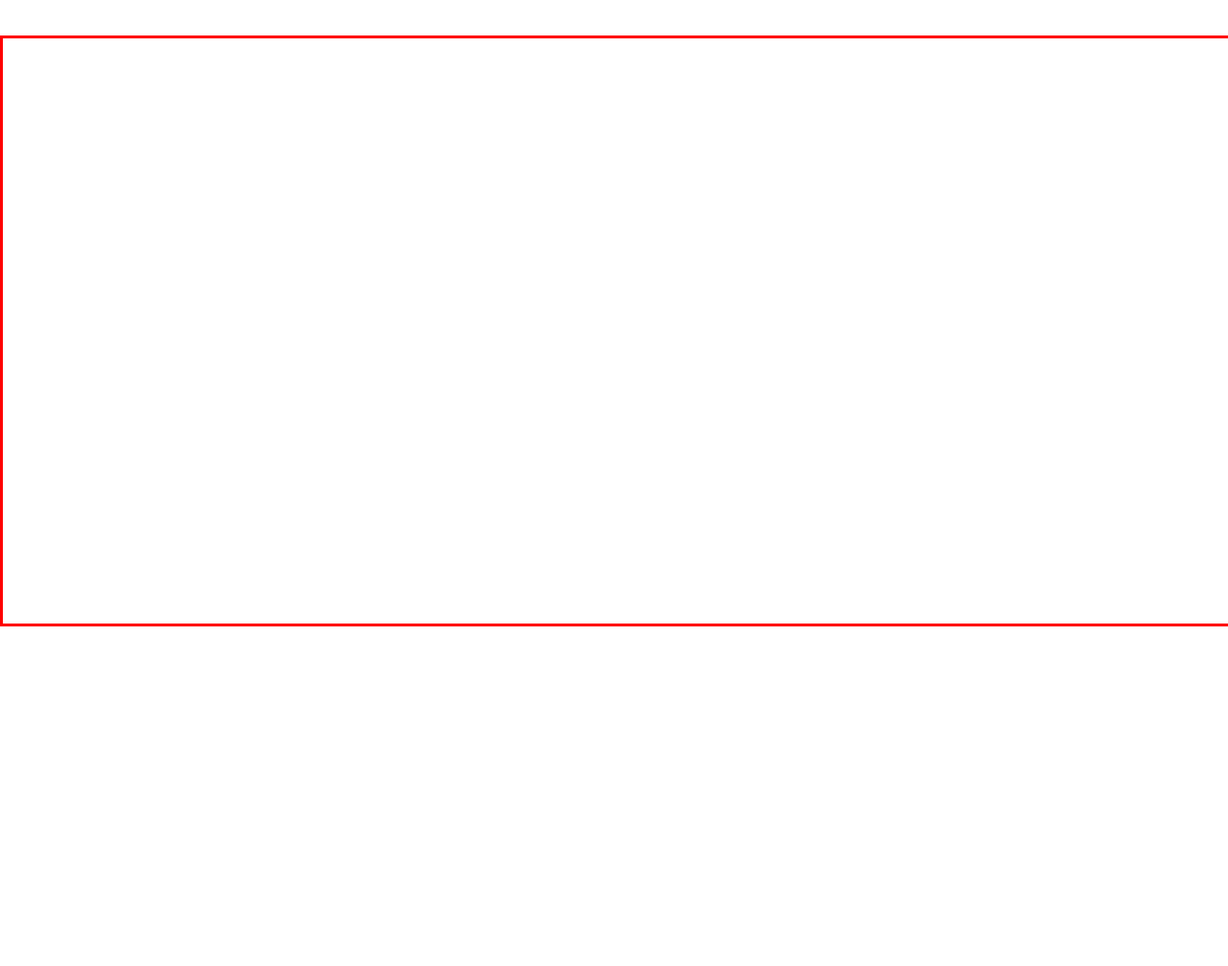
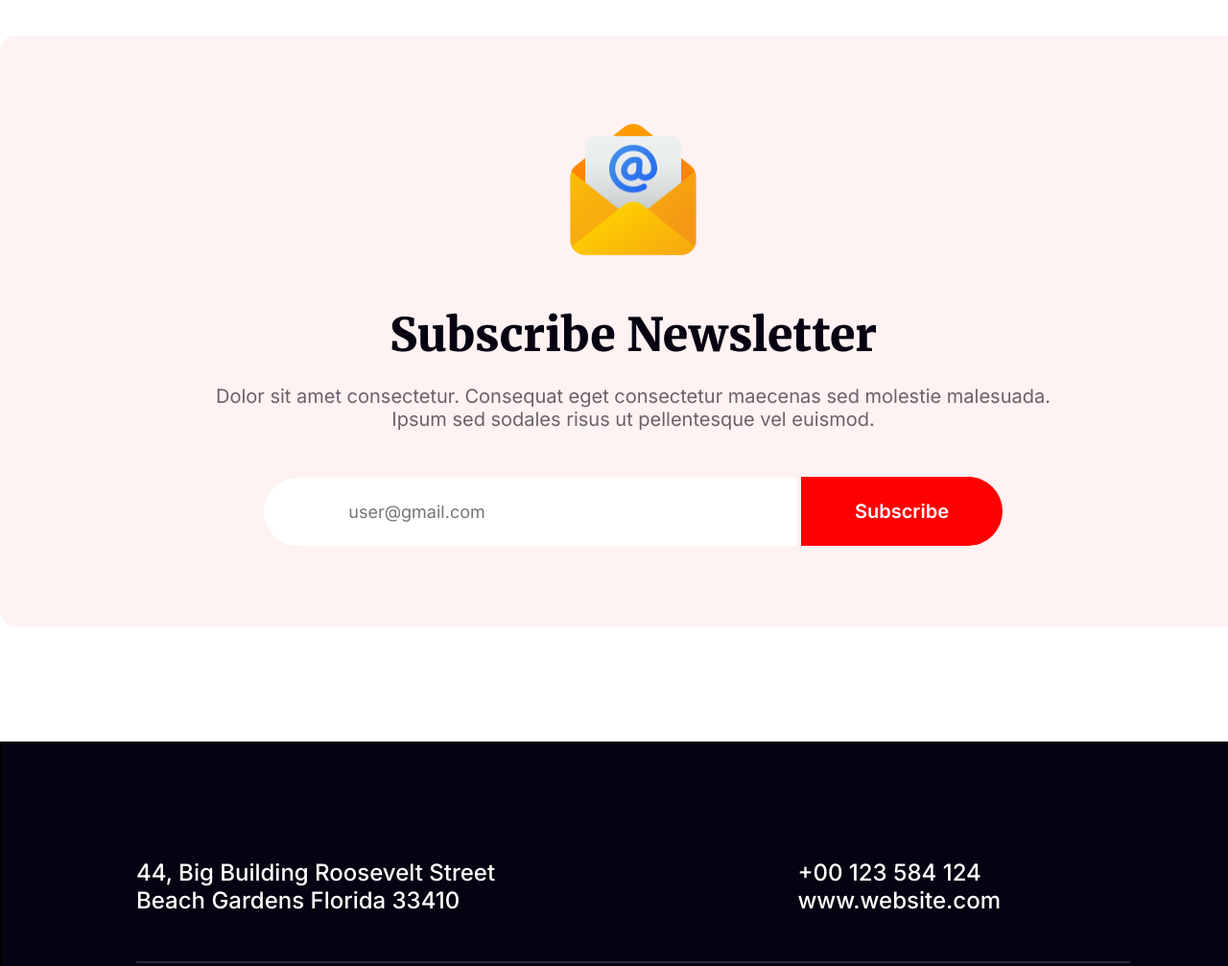
Before and after one commit to MukitHossen7/batch-9-assignment-1, a plain HTML site: page index.html in a window 1280 px wide. Shown: the part 5940-6947 px from the top of the page at 96% size. Before the commit the page ends 6593 px from the top, so only its background shows below. Drawn offline with Linux system fonts and the light colour scheme.

Commit message:
subscrib section done

```diff
--- a/index.html
+++ b/index.html
@@ -150,15 +150,41 @@
   <!-- Subscribe Section HTML Start -->
        <section class="subscribe-container">
          <div class="subscribe-area">
-            <div class="massage-box"></div>
-            <div class="massage-title"></div>
-            <div class="input-box"></div>
+            <div class="massage-box">
+                <img src="images/Group 61.png" alt="">
+            </div>
+            <div class="massage-title">
+                <h2>Subscribe Newsletter</h2>
+                <p>
+                    Dolor sit amet consectetur. Consequat eget consectetur maecenas sed molestie malesuada. <br> Ipsum sed sodales risus ut pellentesque vel euismod.
+                </p>
+            </div>
+            <div class="input-box">
+                <input type="email" name="" id="" placeholder="user@gmail.com">
+                <input type="button" value="Subscribe">
+            </div>
          </div>
        </section>
 
   <!-- Subscribe Section HTML End -->
     </main>
     <!-- Main Section HTML End -->
-    <footer></footer>
+    <footer class="footer-container">
+        <section class="footer-area">
+            <div class="footer-contact">
+                <div class="contact-text">
+                    <p>44, Big Building Roosevelt Street</p>
+                    <p>Beach Gardens Florida 33410</p>
+                </div>
+                <div class="contact-num">
+                    <p>+00 123 584 124</p>
+                    <p>www.website.com</p>
+                </div>
+            </div>
+            <hr>
+            <div></div>
+            <div></div>
+        </section>
+    </footer>
 </body>
 </html>
--- a/style/style.css
+++ b/style/style.css
@@ -392,9 +392,100 @@ margin-bottom: 57px;
     width: 1320px;
     height:616px;
     margin: 0 auto;
+    border-radius: 16px;
+    background: rgba(255, 0, 0, 0.05);
     margin-top: 117px;
-    border:3px solid red;
 }
+.subscribe-area{
+    display: flex;
+    justify-content: center;
+    align-items: center;
+    flex-direction: column;
+}
+.subscribe-container .massage-box{
+    width:150px;
+    height:150px;
+    margin-top: 86px;
+}
+.subscribe-container .massage-box img{
+    width: 100%;
+    height: 100%;
+}
+.subscribe-container .massage-title h2{
+    color: rgb(7, 2, 17);
+    font-family: Merriweather;
+    font-size: 48px;
+    font-weight: 900;
+    text-align: center;
+    text-transform: capitalize;
+    margin-top:46px;
+}
+.subscribe-container .massage-title p{
+color: rgba(7, 2, 17, 0.6);
+font-family: Inter;
+font-size: 20px;
+font-weight: 400;
+text-align: center;
+margin-top: 22px;
+margin-bottom: 48px;
+}
+.subscribe-container .input-box input[type="email"]{
+padding: 25px 267px 25px 30px;
+color: rgba(7, 2, 17, 0.3);
+font-family: Inter;
+font-size: 18px;
+font-weight: 400;
+text-align: center;
+border-radius: 50px 0px 0px 50px;
+background: rgb(255, 255, 255);
+border: none;
+}
+.subscribe-container .input-box input[type="button"]{
+padding: 24px 56px;
+color: rgb(255, 255, 255);
+border-radius: 0px 50px 50px 0px;
+background: rgb(255, 0, 0);
+font-family: Inter;
+font-size: 20px;
+font-weight: 600;
+text-align: center;
+text-transform: capitalize;
+border: none;
+}
+   /* Subscribe Section CSS End */
 
+   /* Footer CSS Style Start */
+.footer-container{
+    width:1320px ;
+    height: 609px;
+    margin: 0 auto;
+    margin-top: 120px;
+    background: rgb(7, 2, 17);
+    border: 2px solid black;
+}
+.footer-area hr{
+    margin-right:140px;
+    margin-left:140px ;
+    border:1px solid rgba(255, 255, 255, 0.15);
+}
+.footer-container .footer-contact{
+    display: flex;
+    justify-content:space-between;
+    margin: 120px 275px 49px 140px;
 
-   /* Subscribe Section CSS End */
+}
+.footer-container .footer-contact .contact-text p{
+    color: rgb(255, 255, 255);
+font-family: Inter;
+font-size: 24px;
+font-weight: 500;
+text-align: left;
+}
+.footer-container .footer-contact .contact-num p{
+    color: rgb(255, 255, 255);
+font-family: Inter;
+font-size: 24px;
+font-weight: 500;
+text-align: left;
+}
+   /* Footer CSS Style End */
```
